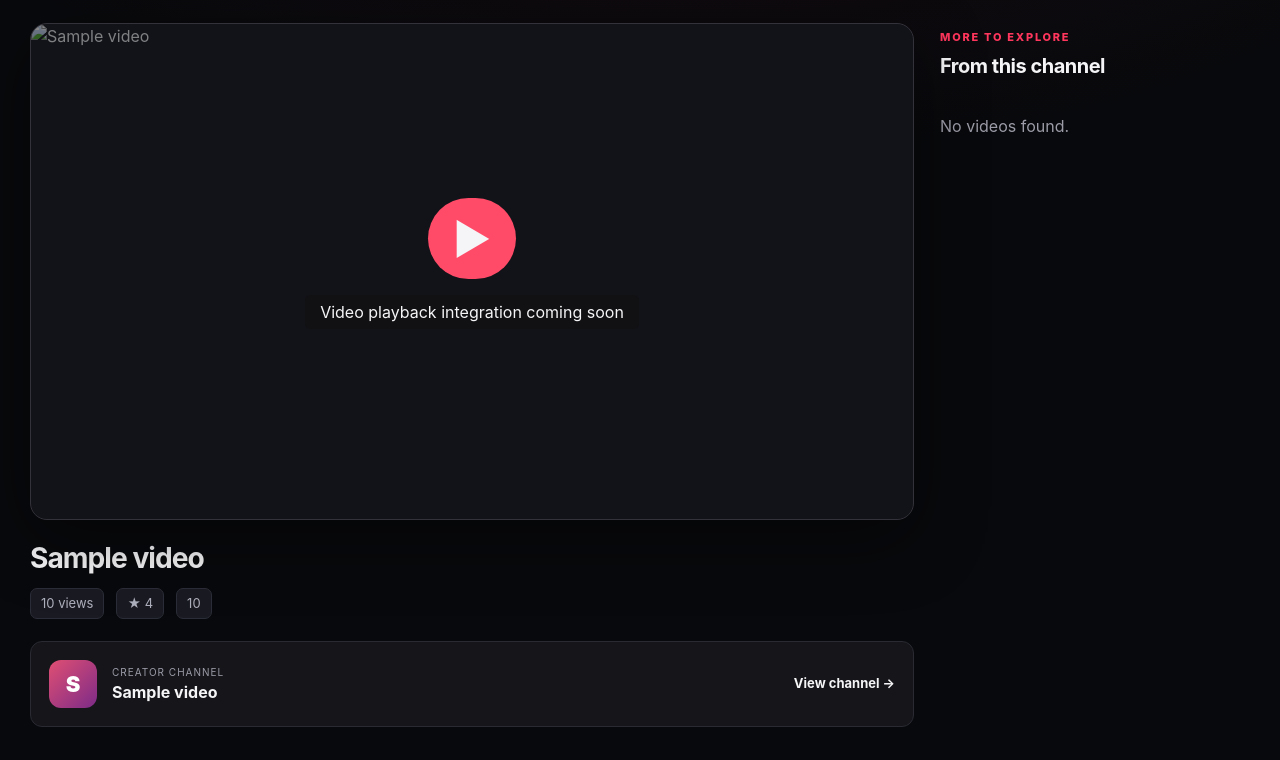
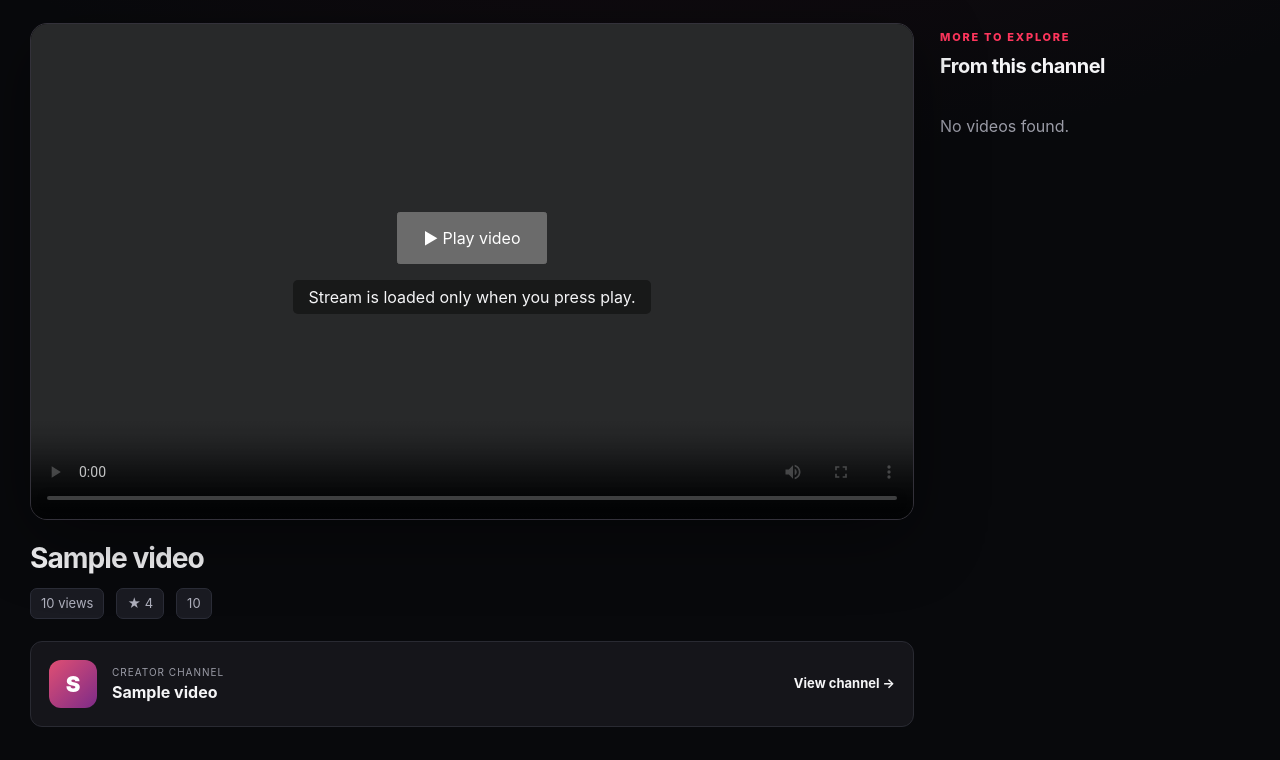
Before and after one commit to snowj9675/for-tag-temp, a Python web app: template templates/video.html in a window 1280 px wide. Shown: the part 138-898 px from the top of the page. Run offline with Jinja, Linux system fonts and the light colour scheme; the template is opened without the code that fills it: most values are stand-ins (such as "Sample title", 1, 10 or a date in 2020); some libraries are stand-ins or nearby versions.

Commit message:
Wire on-demand video source endpoint and player

```diff
--- a/templates/video.html
+++ b/templates/video.html
@@ -9,6 +9,8 @@
 <meta property="og:url" content="{{canonical(request.path)}}">
 <meta name="twitter:card" content="summary_large_image">
 <script type="application/ld+json">{{structured|tojson}}</script>
+<script defer src="https://cdn.jsdelivr.net/npm/hls.js@1/dist/hls.min.js"></script>
+<script defer src="{{url_for('static',filename='player.js')}}"></script>
 {% endblock %}
 {% block content %}
 <div class="shell watch-new">
@@ -16,8 +18,8 @@
   <div class="watch-layout">
     <article class="watch-primary">
       <div class="poster premium-poster">
-        <img src="{{image_url(video.img)}}" alt="{{video.title}}" width="1280" height="720">
-        <div class="poster-message"><span>▶</span><p>Video playback integration coming soon</p></div>
+        <video id="main-video" hidden controls playsinline preload="none" poster="{{image_url(video.img)}}" data-resolve="{{url_for('video_source',vid=video.id)}}" style="display:block;width:100%;aspect-ratio:16/9;background:#080808" aria-label="{{video.title}}"></video>
+        <div class="poster-message" id="player-controls"><button type="button" id="load-video" style="padding:12px 24px;cursor:pointer">▶ Play video</button><p id="player-status" role="status">Stream is loaded only when you press play.</p></div>
       </div>
       <div class="watch-heading">
         <h1>{{video.title}}</h1>
```
